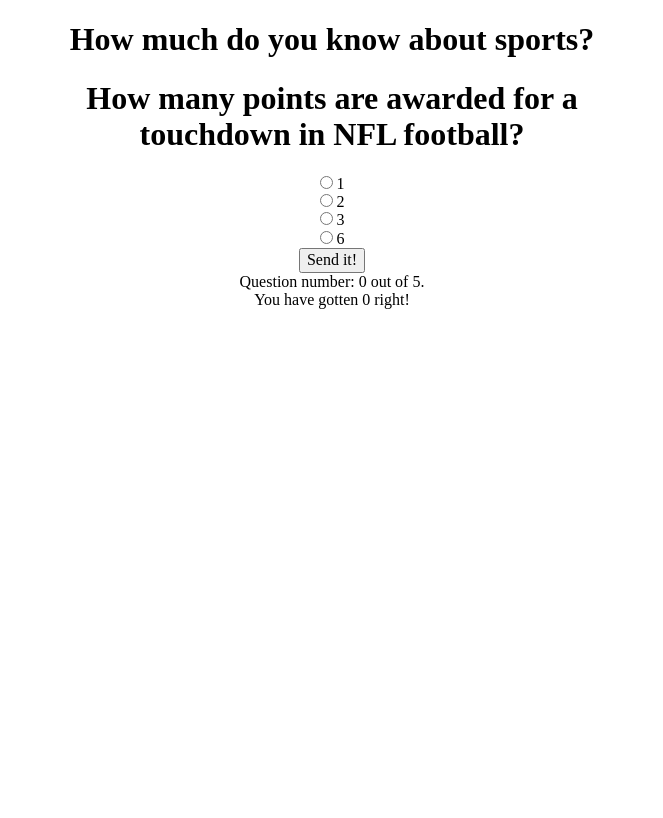
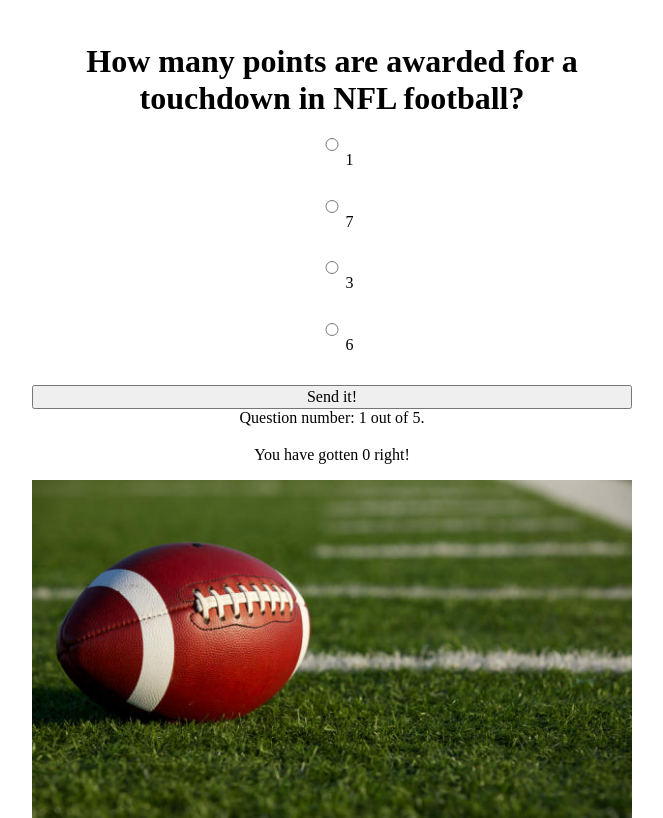
Before and after one commit to jbarnes439/josh-quiz-app, a plain HTML site: page index.html in a window 1280 px wide. Both pictures are taken after a click on the button "Start the Quiz!". Shown: the whole page, without its empty margins (308-971 px from the left). Drawn offline with nearby package versions, Linux system fonts and the light colour scheme.

Commit message:
Updated to include images on all of the pages.

```diff
--- a/app.css
+++ b/app.css
@@ -12,6 +12,11 @@
     box-sizing: border-box;
 }
 
+body {
+    display: flex;
+    flex-direction: column;
+}
+
 .main {
     display: flex;
     flex-direction: column;
@@ -23,6 +28,26 @@
     max-width: 600px;
     margin: 0 auto;
     text-align: center;
+    display: flex;
+    flex-direction: column;
+}
+
+.answer-select {
+    display: block;
+    position: relative;
+    padding-left: 35px;
+    margin-bottom: 12px;
+}
+
+.container img {
+    margin-top: 15px;
+    max-height: 500px;
+}
+
+form {
+    display: flex;
+    justify-content: center;
+    flex-direction: column;
 }
 
 header {
--- a/app.js
+++ b/app.js
@@ -27,6 +27,7 @@ function generateHomePageHTML() {
                 <form id="js-opening-page">
                     <button type="button" id="start-quiz">Start the Quiz!</button>
                 </form>
+                <img src='images/state-farm-stadium.jpeg' alt='Arizona Cardinals Stadium reflected in a pool of water'>
             </div>`;
     console.log('generateHomePageHTML() ran');
 }
@@ -41,32 +42,24 @@ function generateQuestionHTML() {
        <h1>${currentQuestion.name}</h1>
        <form id="js-question-form">
            <input type="radio" name="answers" value=${currentQuestion.answers[0]}>
-           <label for="male">${currentQuestion.answers[0]}</label><br>
+           <label class="answer-select">${currentQuestion.answers[0]}</label><br>
            <input type="radio"  name="answers" value=${currentQuestion.answers[1]}>
-           <label for="female">${currentQuestion.answers[1]}</label><br>
+           <label class="answer-select">${currentQuestion.answers[1]}</label><br>
            <input type="radio" name="answers" value=${currentQuestion.answers[2]}>
-           <label for="other">${currentQuestion.answers[2]}</label><br>
+           <label class="answer-select">${currentQuestion.answers[2]}</label><br>
            <input type="radio" name="answers" value=${currentQuestion.answers[3]}>
-           <label for="other">${currentQuestion.answers[3]}</label><br>
+           <label class="answer-select">${currentQuestion.answers[3]}</label><br>
            <button type="submit" id="give-answer">Send it!</button>
        </form>
-       <quiz-place>Question number: ${store.questionNumber} out of 5.</quiz-place><br>
+       <quiz-place>Question number: ${store.questionNumber + 1} out of 5.</quiz-place><br>
        <score-spot>You have gotten ${store.score} right!</score-spot>
+       <img src='${currentQuestion.image}' alt=${currentQuestion.imageAlt}>
      </div>`;
 
     console.log('generateQuestionHTML ran');
 
 }
 
-// function generateResultsPageHTML() {
-//     return `
-//       <div class="container">
-//                 <form id="js-results-page">
-//                     <button type="button" id="test-home">Try Again!</button>
-//                 </form>
-//                 <p>Congrats! you got ${store.score} correct</p>
-//             </div>`;
-// }
 
 function generateResultsPageHTML() {
     return `
@@ -76,6 +69,7 @@ function generateResultsPageHTML() {
                     <button type="button" id="restart-quiz">Take it Again!</button>
                 </form>
                 <div>Congrats! you got ${store.score} right.</div>
+                <img src='images/trophy.jpg' alt='The covetted Vince Lombardi Trophy'>
             </div>`;
 }
 
@@ -196,7 +190,7 @@ function submitAnswer() {
 
         // $('input[name=answers]:checked').val();
         console.log('submitAnswer() ran');
-    })
+    });
 }
 
 
--- a/index.html
+++ b/index.html
@@ -12,7 +12,7 @@
 
 <body>
     <header>
-        <h1>How much do you know about sports?</h1>
+        <h1></h1>
     </header>
     <main>
         <!-- HTML TEMPLATE FOR OPENING PAGE -->
--- a/store.js
+++ b/store.js
@@ -21,11 +21,13 @@ const store = {
             name: 'How many points are awarded for a touchdown in NFL football?',
             answers: [
                 1,
-                2,
+                7,
                 3,
                 6,
             ],
             correctAnswer: 6,
+            image: 'images/football.jpg',
+            imageAlt: 'A football sitting on fresh cut grass.',
         },
         {
             name: 'How many points are awarded for a layup in NBA basketball?',
@@ -36,16 +38,20 @@ const store = {
                 4,
             ],
             correctAnswer: 2,
+            image: 'images/basketball-court.jpg',
+            imageAlt: 'A well lit basketball court waiting for you to take the shot.',
         },
         {
             name: 'How many points are awarded for a fieldgoal in NFL football?',
             answers: [
                 1,
-                2,
+                7,
                 3,
                 6,
             ],
             correctAnswer: 3,
+            image: 'images/football.jpg',
+            imageAlt: 'A football sitting on fresh cut grass.',
         },
         {
             name: 'How many minutes are in an NBA quarter?',
@@ -56,9 +62,11 @@ const store = {
                 60,
             ],
             correctAnswer: 12,
+            image: 'images/basketball-court.jpg',
+            imageAlt: 'A well lit basketball court waiting for you to take the shot.',
         },
         {
-            name: 'How many points are awarded for returning a missed point after attempt to the opposing teams endzone',
+            name: 'How many points are awarded for returning a missed point after attempt to the opposing teams endzone?',
             answers: [
                 1,
                 2,
@@ -66,16 +74,20 @@ const store = {
                 6,
             ],
             correctAnswer: 2,
+            image: 'images/football.jpg',
+            imageAlt: 'A football sitting on fresh cut grass.',
         },
         {
-            name: 'How many quarters are in an NBA game',
+            name: 'How many quarters are in an NBA game?',
             answers: [
                 4,
                 6,
                 2,
                 3,
             ],
-            correctAnswer: 4
+            correctAnswer: 4,
+            image: 'images/basketball-court.jpg',
+            imageAlt: 'A well lit basketball court waiting for you to take the shot.',
         },
     ],
     quizStarted: false,
```
Also changed, not shown: images/basketball-court.jpg (added), images/football.jpg (added), images/trophy.jpg (added), 1 other file.
